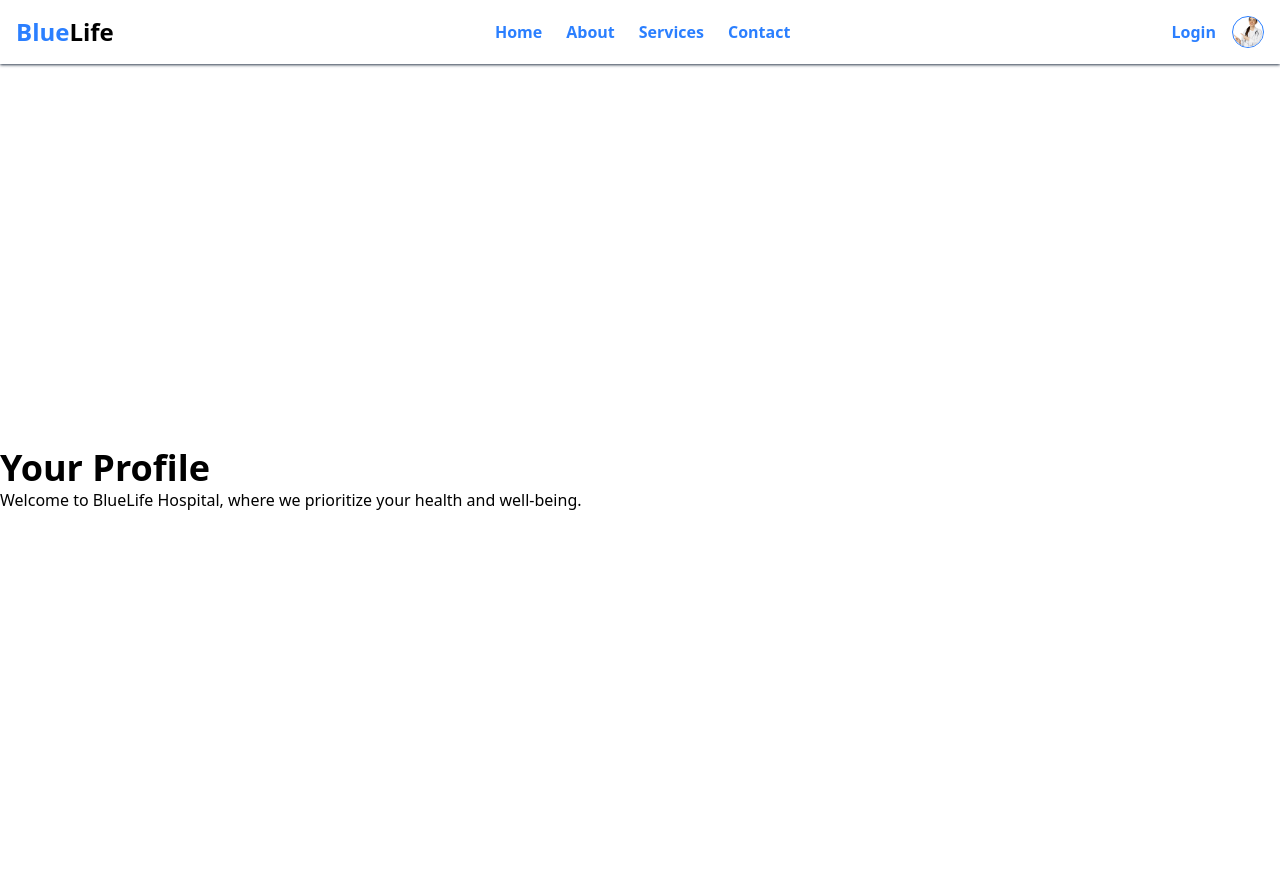
After one commit to Grealishgit/BlueLife-Hospital, a PHP site: page /profile.php in a window 1280 px wide. The commit adds this page. Run offline with PHP 8.4, Linux system fonts and the light colour scheme.

Commit message:
Add profile page and update navbar with doctor image

```diff
--- a/app/Views/navbar.php
+++ b/app/Views/navbar.php
@@ -10,6 +10,11 @@
     </ul>
     <div class="flex items-center space-x-4">
         <a href="#" onclick="openModal()" class="text-blue-500 font-semibold hover:text-blue-200">Login</a>
-        <a href="#" class="text-blue-500 font-semibold hover:text-blue-200">Forgot Password?</a>
+        <!-- <a href="#" class="text-blue-500 font-semibold hover:text-blue-200">Forgot Password?</a> -->
+        <a href="/profile.php">
+            <img src="/storage/uploads/doctor1.png" alt=""
+                class="w-8 h-8 border border-blue-500 cursor-pointer rounded-full object-cover">
+        </a>
+
     </div>
 </nav>
--- /dev/null
+++ b/profile.php
@@ -0,0 +1,23 @@
+<!DOCTYPE html>
+<html lang="en">
+
+<head>
+    <meta charset="UTF-8">
+    <meta name="viewport" content="width=device-width, initial-scale=1.0">
+    <script src="https://cdn.jsdelivr.net/npm/@tailwindcss/browser@4"></script>
+    <title>Profile - BlueLife Hospital</title>
+</head>
+
+<body>
+    <?php include 'app/Views/navbar.php'; ?>
+
+    <div class="mt-20 flex w-full items-center  min-h-screen">
+        <div class="flex flex-col">
+            <h1 class="text-4xl font-bold">Your Profile</h1>
+            <p>Welcome to BlueLife Hospital, where we prioritize your health and well-being.</p>
+        </div>
+
+    </div>
+</body>
+
+</html>
```
